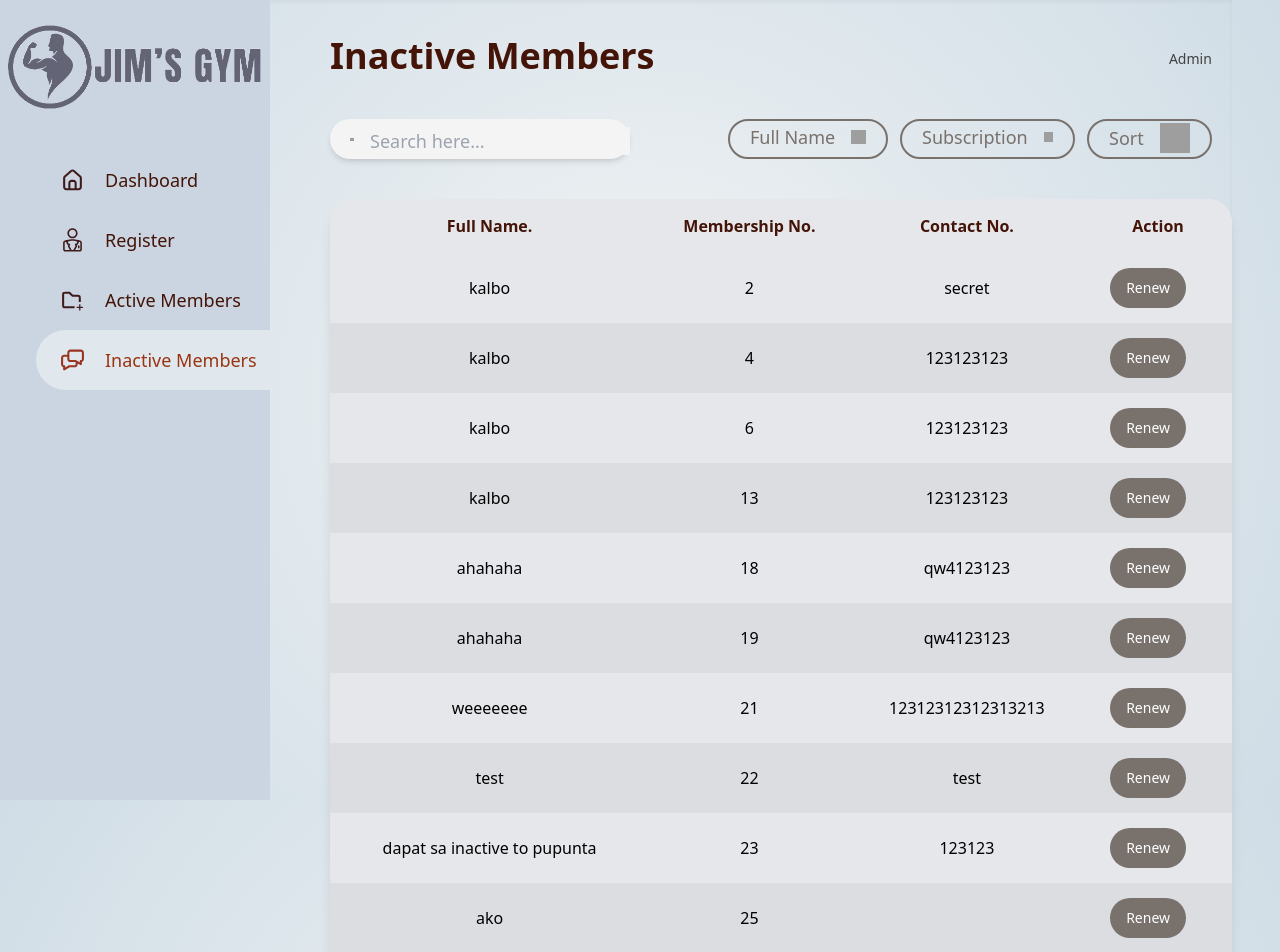
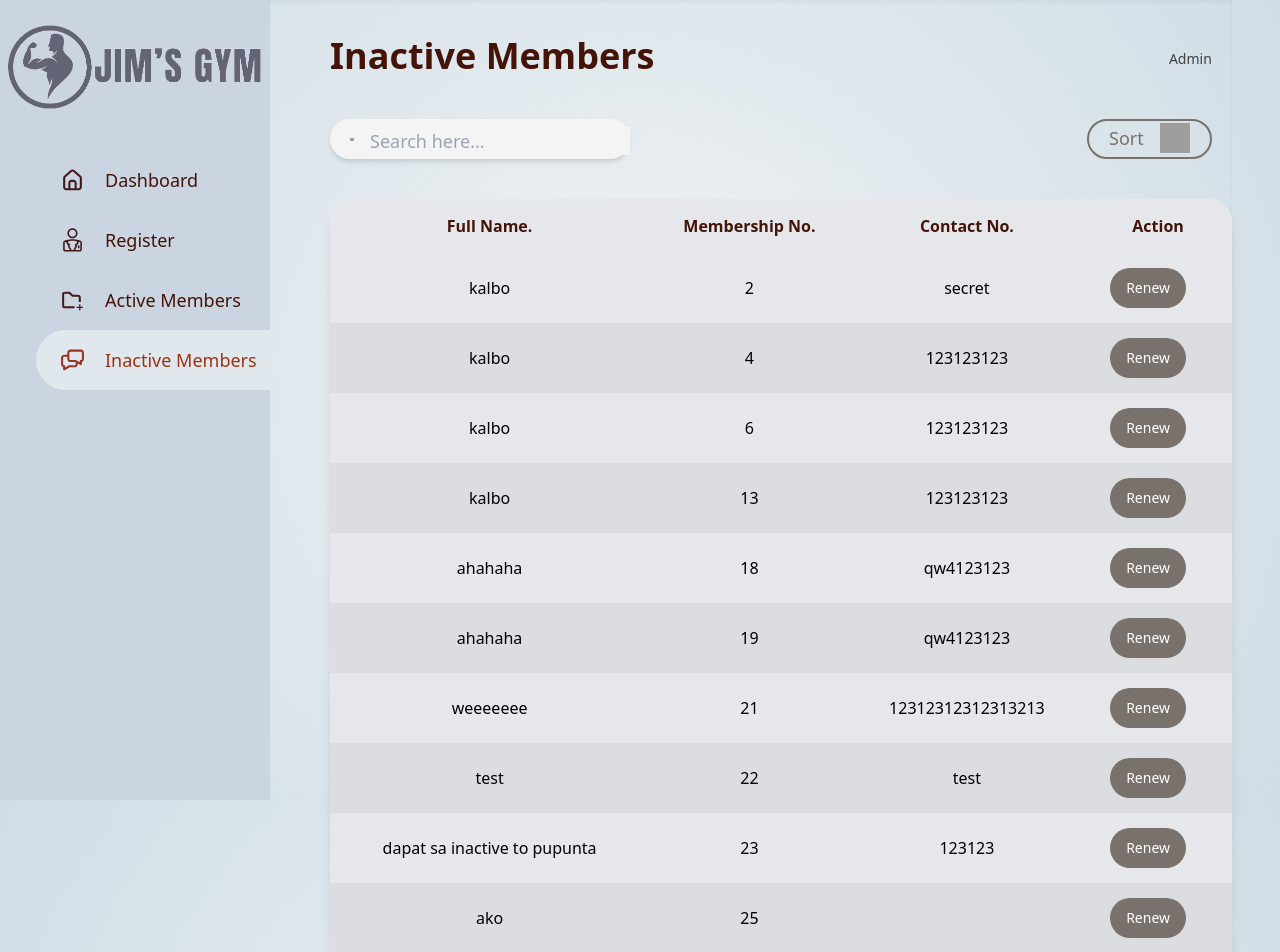
Before and after one commit to sezilla/gym, a PHP site: page /inactivemembers.php in a window 1280 px wide. Shown: the top 952 px of the page. Run offline with PHP 8.4, Linux system fonts and the light colour scheme; data comes from the database, SQL or seed files in the repository; some libraries are stand-ins or nearby versions; grey boxes are pictures that could not be loaded.

Commit message:
Update inactivemembers.php

```diff
--- a/inactivemembers.php
+++ b/inactivemembers.php
@@ -265,79 +265,7 @@ $query = mysqli_query($conn, $sql);
               </div>
             </a-->
             <!--form action="inactive.php" method="get"-->
-            <div name="program" id="dropdown" class="items-center w-[160px] h-[40px] flex px-5 py-0.5 rounded-[40px]
-                border-2 border-solid border-stone-500">
-                <div class="justify-center items-center flex w-[127px] max-w-full gap-4">
-                <div class="text-stone-500 text-lg leading-7 my-auto">Full Name</div>
-                <button onclick="PROGRAMdropdown()" id="dropbtn"
-                  style="background-image: url('https://cdn.builder.io/api/v1/image/assets/TEMP/b1f4b831-70b4-4724-832d-ea63cec558e5?apiKey=949dc02d5acc420a9a54e7e811a36e3e&')"
-                  class="aspect-square object-contain object-center w-full overflow-hidden shrink-0 flex-1"></button>
-              </div>
-              <div id="programDropdown" class="dropdown-content">
-                <!--a href="inactive.php?column=program&value=">Link</a>
-                <a href="inactive.php?column=program&value=">Link</a>
-                <a href="inactive.php?column=program&value=">Link</a-->
-                <?php
 
-          $sql = "SELECT DISTINCT fullname from inactive";
-          $result = $conn-> query($sql);
-
-          if ($result-> num_rows > 0) {
-              while ($row =  $result-> fetch_assoc()){
-                //$program = $row['program'];
-                echo "<a href='inactivemembers.php?column=fullname&progvalue=". $row["fullname"]."'>". $row["fullname"]."</a>";
-                //echo "<option value= '". $row["program"]."'>". $row["program"]."</a>";
-              }
-          }
-          else{
-              echo "0 results";
-          }
-
-          //$conn-> close();
-          ?>
-              </div>
-        </div>
-        <!--/form-->
-
-                <!--Year Level SECTION-->
-            <!--a href="#" class="justify-center items-center w-[175px] h-[40px] flex px-5 py-2 rounded-[40px]
-                border-2 border-solid border-stone-500">
-              <div class="justify-center items-center flex gap-4">
-                <div class="text-stone-500 text-lg leading-7 my-auto">Year Level</div>
-                <img loading="lazy"
-                  src="https://cdn.builder.io/api/v1/image/assets/TEMP/69ecaa31-fac5-449a-96e9-1a4b375c531a?apiKey=949dc02d5acc420a9a54e7e811a36e3e&"
-                  class="aspect-square object-contain object-center w-8 overflow-hidden self-stretch shrink-0 max-w-full"
-                  alt="Year Level Icon" />
-              </div>
-            </a-->
-
-            <div id="dropdown" class="items-center w-[175px] h-[40px] flex px-5 py-0.5 rounded-[40px]
-                border-2 border-solid border-stone-500">
-                <div class="justify-center items-center flex gap-4">
-                <div class="text-stone-500 text-lg leading-7 my-auto">Subscription</div>
-                <button onclick="YLdropdown()" id="dropbtn"
-                  style="background-image: url('https://cdn.builder.io/api/v1/image/assets/TEMP/b1f4b831-70b4-4724-832d-ea63cec558e5?apiKey=949dc02d5acc420a9a54e7e811a36e3e&')"
-                  class="aspect-square object-contain object-center w-full overflow-hidden shrink-0 flex-1"></button>
-              </div>
-              <div id="ylDropdown" class="dropdown-content">
-              <?php
-
-          $sql = "SELECT DISTINCT membershipno from inactive";
-          $result = $conn-> query($sql);
-
-          if ($result-> num_rows > 0) {
-              while ($row =  $result-> fetch_assoc()){
-                //$program = $row['program'];
-                echo "<a href='inactivemembers.php?column=membershipno&yrsec=". $row["membershipno"]."'>". $row["membershipno"]."</a>";
-                //echo "<option value= '". $row["program"]."'>". $row["program"]."</a>";
-              }
-          }
-          else{
-              echo "0 results";
-          }
-          ?>
-              </div>
-            </div>
 
                 <!--SORT SECTION-->
             <!--a href="#" class="justify-center items-center w-[125px] h-[40px] flex px-5 py-2 rounded-[40px]
```
